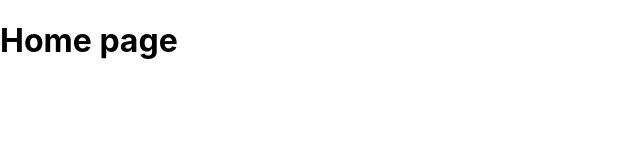
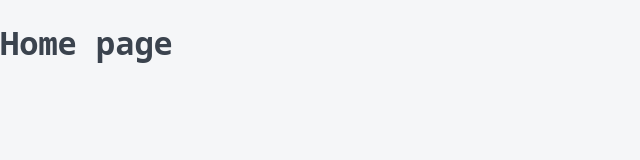
Before and after one commit to RihardXXX/course, a Next.js app: page / in a window 1280 px wide. Shown: the top 160 px of the page, without its empty margins (0-640 px from the left). Built offline with nearby package versions, Linux system fonts and the light colour scheme.

Commit message:
setting fonts and structure components

```diff
--- a/pages/_app.tsx
+++ b/pages/_app.tsx
@@ -2,7 +2,16 @@ import { AppProps } from 'next/dist/shared/lib/router/router';
 import '../styles/globals.css';
 
 function MyApp({ Component, pageProps }: AppProps): JSX.Element {
-  return <Component {...pageProps} />;
+  return (<>
+            <head>
+              <title>Course Top</title>
+              <link rel="preconnect" href="https://fonts.googleapis.com" />
+              <link rel="preconnect" href="https://fonts.gstatic.com" crossorigin/>
+              <link href="https://fonts.googleapis.com/css2?family=Noto+Sans+Mono:wght@300;400;500;700&display=swap" rel="stylesheet"></link>
+            </head>
+            <Component {...pageProps} />
+          </>
+        );
 }
 
 export default MyApp;
--- /dev/null
+++ b/pages/_document.tsx
@@ -0,0 +1,25 @@
+import Document, { Html, Head, Main, NextScript, DocumentContext } from "next/document";
+
+
+// описываем структуру
+export default class MyDocument extends Document {
+
+    static async getInitialProps(ctx: DocumentContext) {
+        // Run the parent `getInitialProps`, it now includes the custom `renderPage`
+        const initialProps = await Document.getInitialProps(ctx);
+
+        return {...initialProps};
+      }
+
+    render() {
+        return (
+            <Html lang="ru">
+                <Head />
+                <body>
+                    <Main />
+                    <NextScript />
+                </body>
+            </Html>
+        );
+    }
+}
--- a/styles/globals.css
+++ b/styles/globals.css
@@ -1,20 +1,14 @@
+/* stylelint-disable string-quotes */
 html,
 body {
 	margin: 0;
 	padding: 0;
 
-	font-family:
-		-apple-system,
-		BlinkMacSystemFont,
-		"Segoe UI",
-		Roboto,
-		Oxygen,
-		Ubuntu,
-		Cantarell,
-		"Fira Sans",
-		"Droid Sans",
-		"Helvetica Neue",
-		sans-serif;
+	color: var(--black);
+
+	background: #F5F6F8;
+
+	font-family: 'Noto Sans Mono', monospace;
 }
 
 a {
@@ -26,3 +20,12 @@ a {
 * {
 	box-sizing: border-box;
 }
+
+:root {
+	--black: #3B434E;
+	--white: white;
+	--primary: #7653FC;
+	--red: #FC836D;
+	--green: #1DC37E;
+	--green-light: #C8F8E4;
+}
```
